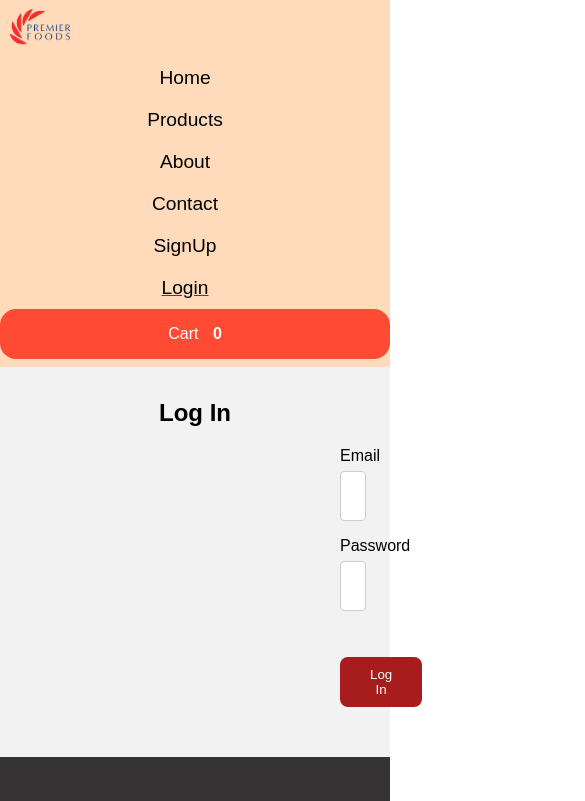
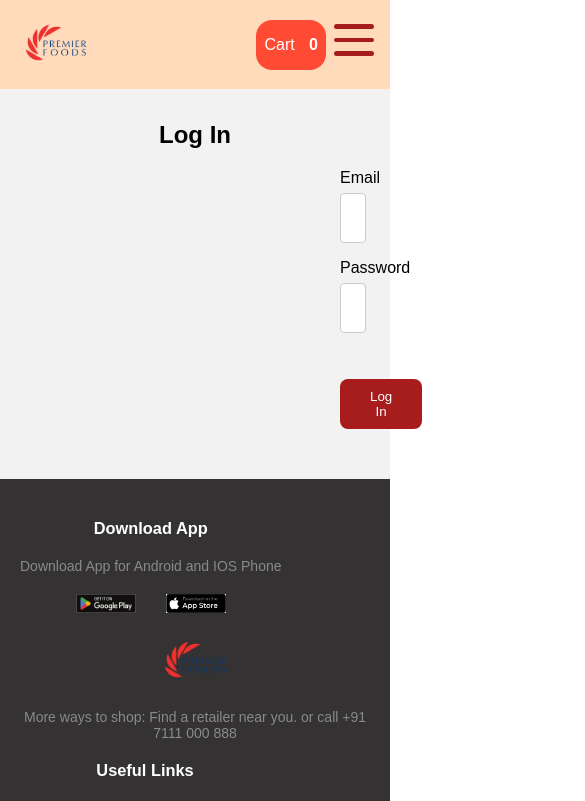
Before and after one commit to Avinash-K11/sales-mern-front, a React (Create React App) app: page /login in a window 390 px wide. Shown: the top 801 px of the page, 585 px wide, since content can reach past the window. Built offline with nearby package versions, Linux system fonts and the light colour scheme.

Commit message:
responsive

```diff
--- a/src/App.js
+++ b/src/App.js
@@ -3,10 +3,11 @@ import { Routes, Route } from 'react-router-dom';
 
 import './App.css';
 
+import HomePage from "./pages/HomePage.js";
+import ProductPage from "./pages/ProductPage.js";
+
 import Navbar from "./componets/Navbar/Navbar.js";
-import Banner from "./componets/Banner/Banner.js";
 import Footer from "./componets/Footer/Footer.js";
-import ProductItem from "./componets/ProductItem/ProductItem.js";
 import Contact from "./componets/Contact/Contact.js";
 import About from "./componets/About/About.js";
 import SignUp from './componets/SignUp/SignUp.js';
@@ -95,42 +96,10 @@ const App = () => {
     <div className="app" >
         <Navbar />
         <Routes>
-          <Route path="/" element={
-            <>
-              <Banner />
-              <div className="products-section">
-                <h2 className="title">Deals Of The Day</h2>
-                <ul className="products-row-list">
-                  {dealList.map((eachObj)=>
-                    <ProductItem product={eachObj} key={eachObj.id} />
-                  )}
-                </ul>
-              </div>
-            </>
-          } >
+          <Route path="/" element={<HomePage dealList={dealList} />} >
           </Route>
 
-          <Route path="/products" element={
-              <>
-                <div className="products-section">
-                <h2 className="title">Deals Of The Day</h2>
-                <ul className="products-row-list">
-                  {dealList.map((eachObj)=>
-                    <ProductItem product={eachObj} key={eachObj.id} />
-                  )}
-                </ul>
-              </div>
-
-              <div className="products-section">
-              <h2 className="title">All Products</h2>
-                <ul className="products-row-list">
-                  {productList.map((eachObj)=>
-                    <ProductItem product={eachObj} key={eachObj.id} />
-                  )}
-                </ul>
-              </div>
-              </>
-          } >
+          <Route path="/products" element={<ProductPage dealList={dealList} productList={productList} />} >
           </Route>
 
           <Route path="/signup" element={ <SignUp /> }> </Route>
--- a/src/componets/About/about.css
+++ b/src/componets/About/about.css
@@ -1,30 +1,125 @@
-.about-container {
-    display: flex;
-    justify-content: space-between;
-    flex-direction: column;
-    align-items: center;
+/* Base styling for the about page */
+.about-page {
+    font-family: 'Arial', sans-serif;
 }
 
-.content1{
-    flex: 1;
-    display: flexbox;
-    align-items: center;
+.about-hero {
+    background-image: url('../../images/vegan-food-banner.png');
+    background-size: cover;
+    background-position: center;
+    text-align: center;
+    color: cornflowerblue;
+    padding: 80px 20px;
 }
 
-.content2{
-    display: flexbox;
-    align-items: center;
+.hero-content h1 {
+    font-size: 3rem;
+    margin-bottom: 20px;
 }
 
-.content img, .content2 img {
-    display: flexbox;
-    width: 30%;
+.hero-content p {
+    font-size: 1.5rem;
 }
 
-.content p{
-    margin: 1rem;
+/* About section */
+.about-section {
+    display: flex;
+    align-items: center;
+    justify-content: space-between;
+    padding: 60px 20px;
 }
 
-.content h3 {
-    text-decoration: solid;
+.about-content {
+    flex-basis: 50%;
+    padding-right: 20px;
 }
+
+.about-content h2 {
+    font-size: 2.5rem;
+    margin-bottom: 20px;
+}
+
+.about-content p {
+    font-size: 1.2rem;
+    line-height: 1.6;
+}
+
+.about-image {
+    flex-basis: 50%;
+}
+
+.about-image img {
+    max-width: 100%;
+    border-radius: 10px;
+}
+
+/* Mission section */
+.mission-section {
+    background-color: #f4f4f4;
+    padding: 60px 20px;
+    text-align: center;
+}
+
+.mission-content h2 {
+    font-size: 2.5rem;
+    margin-bottom: 20px;
+}
+
+.mission-content p {
+    font-size: 1.2rem;
+    line-height: 1.6;
+    margin: 0 auto;
+    max-width: 800px;
+}
+
+/* Responsive styling */
+@media (max-width: 768px) {
+    .about-section {
+        flex-direction: column;
+        padding: 40px 20px;
+    }
+
+    .about-content, .about-image {
+        flex-basis: 100%;
+        padding: 0;
+    }
+
+    .about-content {
+        padding-bottom: 20px;
+        text-align: center;
+    }
+
+    .hero-content h1 {
+        font-size: 2rem;
+    }
+
+    .hero-content p {
+        font-size: 1.2rem;
+    }
+
+    .about-content h2 {
+        font-size: 2rem;
+    }
+}
+
+@media (max-width: 480px) {
+    .about-section, .mission-section {
+        padding: 20px;
+    }
+
+    .hero-content h1 {
+        font-size: 1.5rem;
+    }
+
+    .hero-content p {
+        font-size: 1rem;
+    }
+
+    .about-content p, .mission-content p {
+        font-size: 1rem;
+    }
+
+    .about-content h2, .mission-content h2 {
+        font-size: 1.8rem;
+    }
+}
--- a/src/componets/Footer/footer.css
+++ b/src/componets/Footer/footer.css
@@ -83,3 +83,40 @@ a {
 .copyright {
     text-align: center;
 }
+
+/* Responsive styles */
+
+@media (max-width: 480px) {
+    .row {
+        flex-direction: column;
+        align-items: flex-start;
+    }
+
+    .footer-col-1,
+    .footer-col-2,
+    .footer-col-3,
+    .footer-col-4 {
+        flex-basis: 100%;
+        text-align: center;
+    }
+
+    .app-logo {
+        justify-content: center;
+    }
+
+    .footer h3 {
+        text-align: center;
+    }
+
+    .footer {
+        padding: 40px 20px;
+    }
+
+    .app-logo img {
+        width: 60px;
+    }
+
+    .footer-col-2 img {
+        width: 80px; /* Reduce logo size */
+    }
+}
--- a/src/componets/Navbar/Navbar.js
+++ b/src/componets/Navbar/Navbar.js
@@ -1,7 +1,10 @@
+import { useState } from 'react';
+import { Link, NavLink } from 'react-router-dom';
+
 import './navbar.css';
 import logo from '../../images/Premier_Foods-Logo.png';
 
-import { Link, NavLink } from 'react-router-dom';
+
 
 import { useAuth } from '../../store/auth';
 
@@ -9,14 +12,24 @@ const Navbar = (props) => {
 
         const { isLoggedIn, cart } = useAuth();
         const products = Array.isArray(cart.items) ? cart.items : [];
+        const [isMenuOpen, setIsMenuOpen] = useState(false);
+
+        const toggleMenu = () => {
+            setIsMenuOpen(!isMenuOpen);
+        };
 
         return (
             <nav>
                 <Link to='/'>
                     <img className="logo" src={logo} alt="Premier-Foods-Logo"/>
                 </Link>
+                <div className='menu' onClick={toggleMenu}>
+                    <span></span>
+                    <span></span>
+                    <span></span>
+                </div>
 
-                <ul className="open" >
+                <ul className={`nav-list ${isMenuOpen ? 'open' : ''}`}>
                     <li  className='nav-links'>
                         <NavLink to='/'>Home</NavLink>
                     </li>
@@ -46,13 +59,12 @@ const Navbar = (props) => {
 
                         </>
                     }
-                    <li className="cart-menu-con">
+                </ul>
+                <div className="cart-menu-con">
                         <NavLink to='/cart'>
                             Cart <span className="cart-count">{products.length}</span>
                         </NavLink>
-                    </li>
-
-                </ul>
+                </div>
             </nav>
         );
 };
--- a/src/componets/Navbar/navbar.css
+++ b/src/componets/Navbar/navbar.css
@@ -4,14 +4,12 @@
 
 nav {
     display: flex;
+    position: sticky;
+    overflow: hidden;
     justify-content: space-between;
     align-items: center;
-    padding: 10px 1%;
-    overflow: hidden;
-    padding-top: 0.5rem;
     background-color: #FFDBBB;
-    position: sticky;
-    top: 0;
+    padding: 1rem;
 }
 
 .logo {
@@ -67,51 +65,60 @@ nav ul.open {
     font-weight: bold;
 }
 
-nav .menu {
+.menu {
     display: none;
     position: absolute;
-    top: 0.5rem;
-    right: 0.5rem;
+    top: 1.5rem;
+    right: 1rem;
     flex-direction: column;
     justify-content: space-between;
-    width: 2.25rem;
+    width: 2.5rem;
     height: 2rem;
+    cursor: pointer;
 }
 
-nav .menu span {
-    height: 0.5rem;
+.menu span {
+    height: 0.3rem;
     width: 100%;
-    background-color: #fff;
+    background-color: #a71d1d;
     border-radius: 0.5rem;
 }
 
+/* Mobile styles */
+
 @media (max-width: 480px) {
-    nav .menu {
+
+    /* Hide the menu initially */
+
+    .menu{
         display: flex;
+        align-items: end;
     }
 
-    nav {
-        padding: 0;
+    .cart-menu-con {
+        margin-right: 3rem;
     }
 
-    nav {
+    .nav-list {
+        list-style: none;
+        display: none;
         flex-direction: column;
-        align-items: start;
+        background-color: #FFDBBB;
+        position: absolute;
+        top: 3rem;
+        right: 1rem;
+        padding: 1rem;
+        width: 200px;
+        border-radius: 0.5rem;
     }
 
-    nav ul, nav .oth {
-        display: none;
-        flex-direction: column;
-        width: 100%;
-        margin-bottom: 0.5rem;
-    }
-
-    nav ul li {
-        width: 100%;
-        text-align: center;
-    }
-
-    nav ul li a {
-        margin: 0.2rem 0.5rem;
+    /* Display the menu when the class 'open' is added */
+    .nav-list.open {
+        display: flex;
+        position: absolute;
+        align-items: flex-end;
+        right: 0%;
+        margin-top: 2rem;
+        margin-right: 0%;
     }
 }
--- /dev/null
+++ b/src/pages/HomePage.js
@@ -0,0 +1,23 @@
+import React from 'react';
+
+import Banner from '../componets/Banner/Banner';
+import ProductItem from '../componets/ProductItem/ProductItem';
+
+const HomePage = ({ dealList }) => {
+
+  return (
+    <div>
+        <Banner />
+        <div className="products-section">
+        <h2 className="title">Deals Of The Day</h2>
+        <ul className="products-row-list">
+            {dealList.map((eachObj)=>
+            <ProductItem product={eachObj} key={eachObj.id} />
+            )}
+        </ul>
+        </div>
+    </div>
+  )
+}
+
+export default HomePage
--- /dev/null
+++ b/src/pages/ProductPage.js
@@ -0,0 +1,29 @@
+import React from 'react';
+
+import ProductItem from '../componets/ProductItem/ProductItem';
+
+const ProductPage = ({ dealList, productList }) => {
+  return (
+    <div>
+        <div className="products-section">
+            <h2 className="title">Deals Of The Day</h2>
+            <ul className="products-row-list">
+                {dealList.map((eachObj)=>
+                <ProductItem product={eachObj} key={eachObj.id} />
+                )}
+            </ul>
+        </div>
+
+        <div className="products-section">
+            <h2 className="title">All Products</h2>
+            <ul className="products-row-list">
+                {productList.map((eachObj)=>
+                <ProductItem product={eachObj} key={eachObj.id} />
+                )}
+            </ul>
+        </div>
+    </div>
+  )
+}
+
+export default ProductPage
```
Also changed, not shown: src/componets/About/About.js (+25 -11 lines), 1 other file (tests, documents, lock files or other folders).
